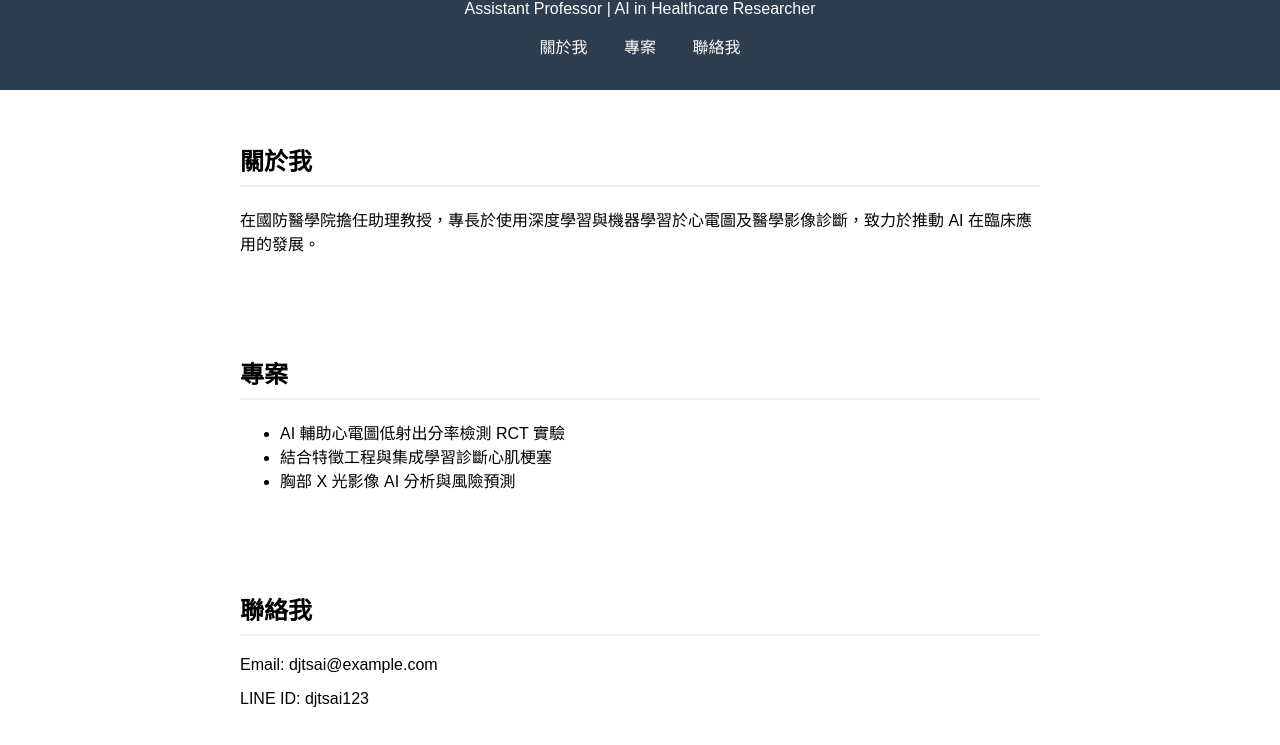
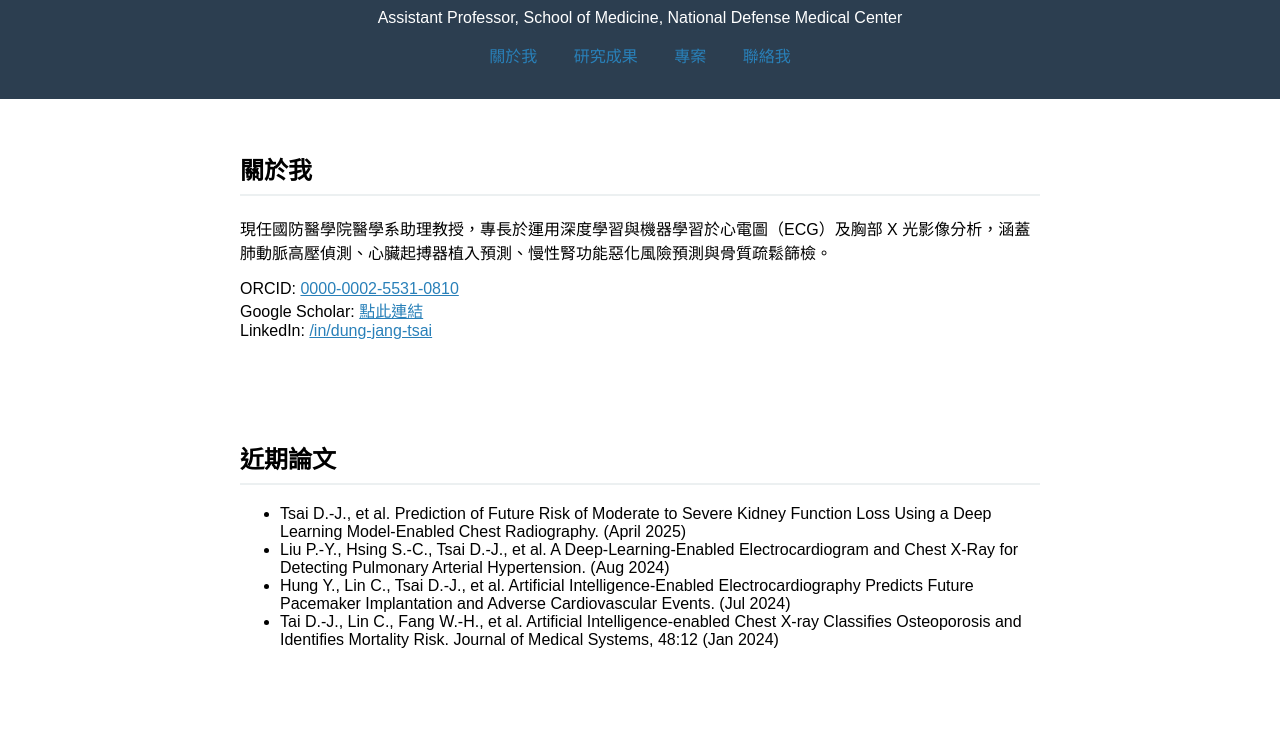
Before and after one commit to oo800217/oo800217.github.io, a plain HTML site: page index.html in a window 1280 px wide. Shown: the part 112-857 px from the top of the page. Drawn offline with Linux system fonts and the light colour scheme.

Commit message:
Update index.html

```diff
--- a/index.html
+++ b/index.html
@@ -11,14 +11,16 @@
     section { padding: 2rem; max-width: 800px; margin: auto; }
     h2 { border-bottom: 2px solid #ecf0f1; padding-bottom: 0.5rem; }
     footer { background: #2c3e50; color: white; text-align: center; padding: 1rem 0; }
+    a[href] { color: #2980b9; }
   </style>
 </head>
 <body>
   <header>
-    <h1>Tsai Dung Jang</h1>
-    <p>Assistant Professor | AI in Healthcare Researcher</p>
+    <h1>Tsai Dung Jang (蔡東樟)</h1>
+    <p>Assistant Professor, School of Medicine, National Defense Medical Center</p>
     <nav>
       <a href="#about">關於我</a>
+      <a href="#publications">研究成果</a>
       <a href="#projects">專案</a>
       <a href="#contact">聯絡我</a>
     </nav>
@@ -26,22 +28,38 @@
 
   <section id="about">
     <h2>關於我</h2>
-    <p>在國防醫學院擔任助理教授，專長於使用深度學習與機器學習於心電圖及醫學影像診斷，致力於推動 AI 在臨床應用的發展。</p>
+    <p>現任國防醫學院醫學系助理教授，專長於運用深度學習與機器學習於心電圖（ECG）及胸部 X 光影像分析，涵蓋肺動脈高壓偵測、心臟起搏器植入預測、慢性腎功能惡化風險預測與骨質疏鬆篩檢。</p>
+    <p>ORCID: <a href="https://orcid.org/0000-0002-5531-0810" target="_blank">0000-0002-5531-0810</a><br>
+       Google Scholar: <a href="https://scholar.google.com.tw/citations?user=Fv2KDKMAAAAJ" target="_blank">點此連結</a><br>
+       LinkedIn: <a href="https://tw.linkedin.com/in/dung-jang-tsai" target="_blank">/in/dung-jang-tsai</a>
+    </p>
+  </section>
+
+  <section id="publications">
+    <h2>近期論文</h2>
+    <ul>
+      <li>Tsai D.-J., et al. Prediction of Future Risk of Moderate to Severe Kidney Function Loss Using a Deep Learning Model-Enabled Chest Radiography. (April 2025)</li>
+      <li>Liu P.-Y., Hsing S.-C., Tsai D.-J., et al. A Deep-Learning-Enabled Electrocardiogram and Chest X-Ray for Detecting Pulmonary Arterial Hypertension. (Aug 2024)</li>
+      <li>Hung Y., Lin C., Tsai D.-J., et al. Artificial Intelligence-Enabled Electrocardiography Predicts Future Pacemaker Implantation and Adverse Cardiovascular Events. (Jul 2024)</li>
+      <li>Tai D.-J., Lin C., Fang W.-H., et al. Artificial Intelligence‑enabled Chest X‑ray Classifies Osteoporosis and Identifies Mortality Risk. Journal of Medical Systems, 48:12 (Jan 2024)</li>
+    </ul>
   </section>
 
   <section id="projects">
-    <h2>專案</h2>
+    <h2>進行中專案</h2>
     <ul>
-      <li>AI 輔助心電圖低射出分率檢測 RCT 實驗</li>
-      <li>結合特徵工程與集成學習診斷心肌梗塞</li>
-      <li>胸部 X 光影像 AI 分析與風險預測</li>
+      <li>AI 輔助心電圖低射出分率檢測 RCT 實驗（TFDA 審核中）</li>
+      <li>結合特徵工程與集成學習診斷心肌梗塞模型開發</li>
+      <li>多中心胸部 X 光深度學習影像風險評估與預後分析</li>
+      <li>UK Biobank 大型心血管預測模型建置與驗證</li>
     </ul>
   </section>
 
   <section id="contact">
     <h2>聯絡我</h2>
-    <p>Email: djtsai@example.com</p>
-    <p>LINE ID: djtsai123</p>
+    <p>Email: djtsai@ndmctsgh.edu.tw<br>
+       Office: Tri-Service General Hospital, Taipei, Taiwan<br>
+       LINE ID: djtsai123</p>
   </section>
 
   <footer>
```
